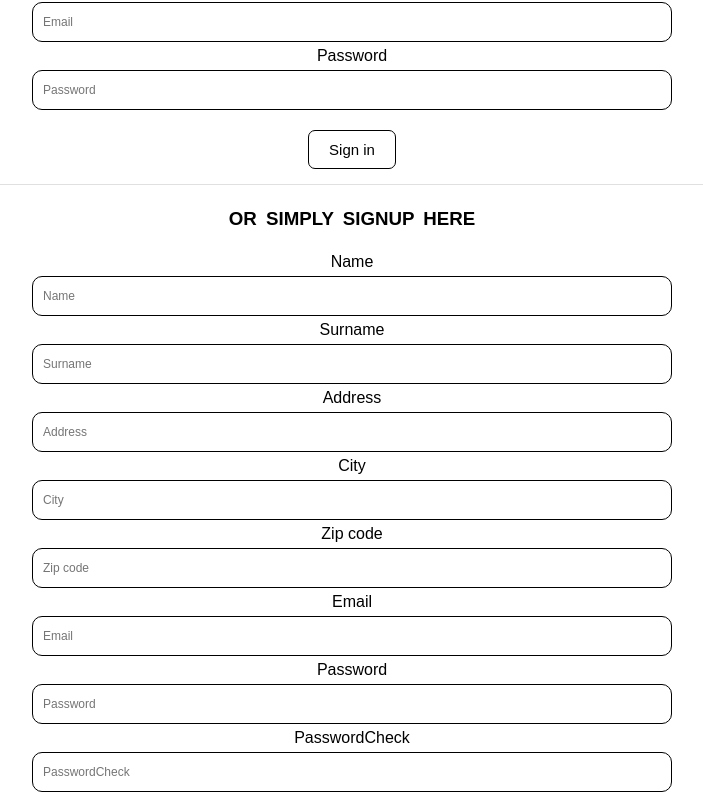
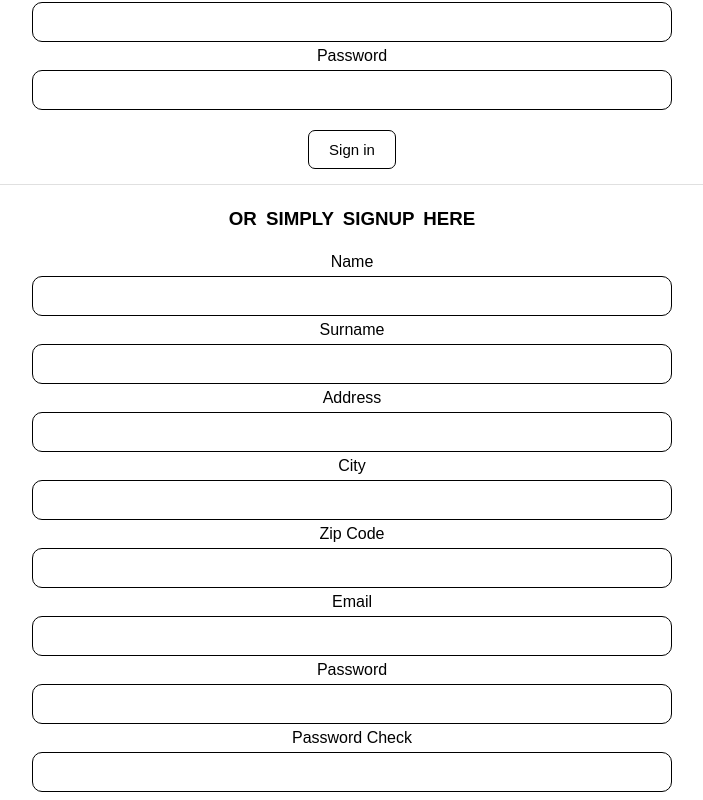
Before and after one commit to AlessandroPuccini/progetto101, a React (Vite) app: page /progetto101/admin in a window 1280 px wide. Shown: the part 360-1160 px from the top of the page, without its empty margins (288-991 px from the left). Built offline with nearby package versions, Linux system fonts and the light colour scheme.

Commit message:
compilazione nuovo admin

```diff
--- a/src/components/Input.jsx
+++ b/src/components/Input.jsx
@@ -1,7 +1,7 @@
 import React, {useState} from 'react';
 
 function Input({id, info, reg, error, errorMsg, type='string', register, rules={} }) {
-
+console.log(id);
 
   return (
     <div className='admin-login'>
--- /dev/null
+++ b/src/components/pages/Admin3.jsx
@@ -0,0 +1,100 @@
+import React, { useState, useEffect} from 'react'
+
+import Navbar from '../Navbar';
+import Footer from '../Footer';
+import { Divider } from '@mui/material';
+import '../../style/index.css';
+
+function Admin3() {
+
+
+  return (
+    <>
+    <Navbar />
+    <form>
+       <div className='admin-text'>
+        <h3> ALREADY HAVE AN ACCOUNT? SIGN IN</h3>
+        </div>
+    <div className='admin-login'>
+      <label htmlFor="email">Email</label>
+      <input
+        id="email"
+        name="email"
+        type='email'
+      />
+      <label htmlFor="password">Password</label>
+      <input
+        id="password"
+        name="password"
+        type="password"
+
+      />
+      <div className='admin-button'>
+     <button type='submit'>Sign in</button>
+     </div>
+    </div>
+    <Divider />
+    <div className='admin-text'>
+    <h3>OR SIMPLY SIGNUP HERE</h3>
+    </div>
+    <div className='admin-login'>
+
+    <label htmlFor="name">Name</label>
+      <input
+        id="name"
+        name="name"
+      />
+      <label htmlFor="surname">Surname</label>
+      <input
+        id="surname"
+        name="surname"
+
+      />
+      <label htmlFor="address">Address</label>
+      <input
+        id="address"
+        name="address"
+
+      />
+      <label htmlFor="city">City</label>
+      <input
+        id="city"
+        name="city"
+
+      />
+      <label htmlFor="zip">Zip Code</label>
+      <input
+        id="zip"
+        name="zip"
+      />
+      <label htmlFor="email2">Email</label>
+      <input
+        id="email2"
+        name="email2"
+        type='email'
+      />
+      <label htmlFor="password2">Password</label>
+      <input
+        id="password2"
+        name="password2"
+        type='password'
+      />
+      <label htmlFor="passwordCheck">Password Check</label>
+      <input
+        id="passwordCheck"
+        name="passwordCheck"
+        type="password"
+
+      />
+      <div className='admin-button'>
+     <button type='submit'>Sign up</button>
+    </div>
+
+    </div>
+     </form>
+    <Footer />
+    </>
+  )
+}
+
+export default Admin3
--- a/src/main.jsx
+++ b/src/main.jsx
@@ -8,7 +8,7 @@ import Man from './components/pages/Man.jsx';
 import Woman from './components/pages/Woman.jsx';
 import About from './components/pages/About.jsx';
 import Contacts from './components/pages/Contacts.jsx';
-import Admin from './components/pages/Admin.jsx';
+import Admin3 from './components/pages/Admin3.jsx';
 import ShoeInfo from './components/pages/ShoeInfo.jsx';
 import store from './redux/store.js';
 import { Provider } from 'react-redux';
@@ -64,7 +64,7 @@ const router = createBrowserRouter([
   },
   {
     path:'/progetto101/admin',
-    element: <Admin/>
+    element: <Admin3/>
   },
 
 ]);
```
Also changed, not shown: src/components/Read.jsx (deleted, +0 -29 lines), src/components/pages/Admin2.jsx (added, +173 -0 lines), 1 other file (tests, documents, lock files or other folders).
